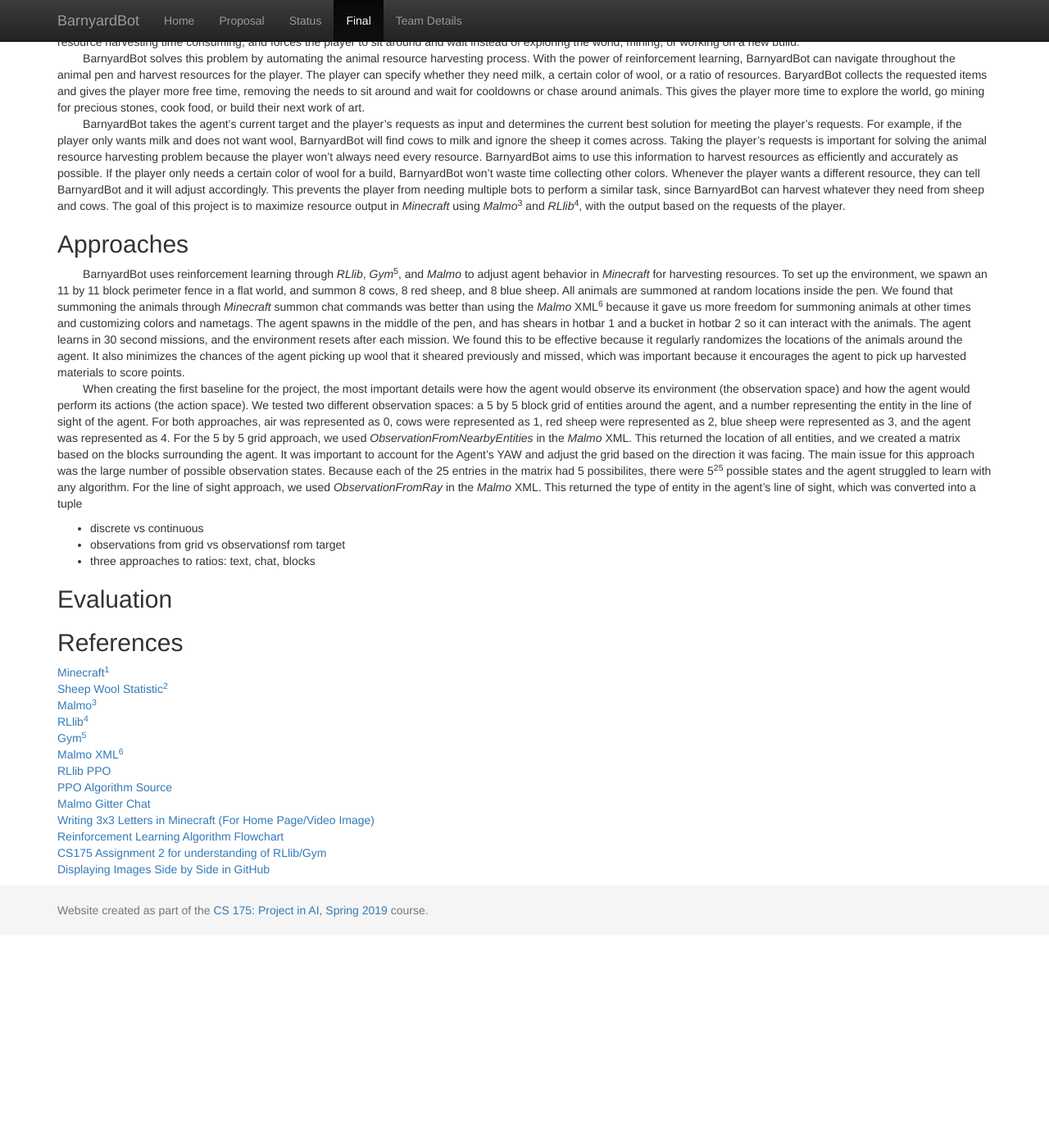
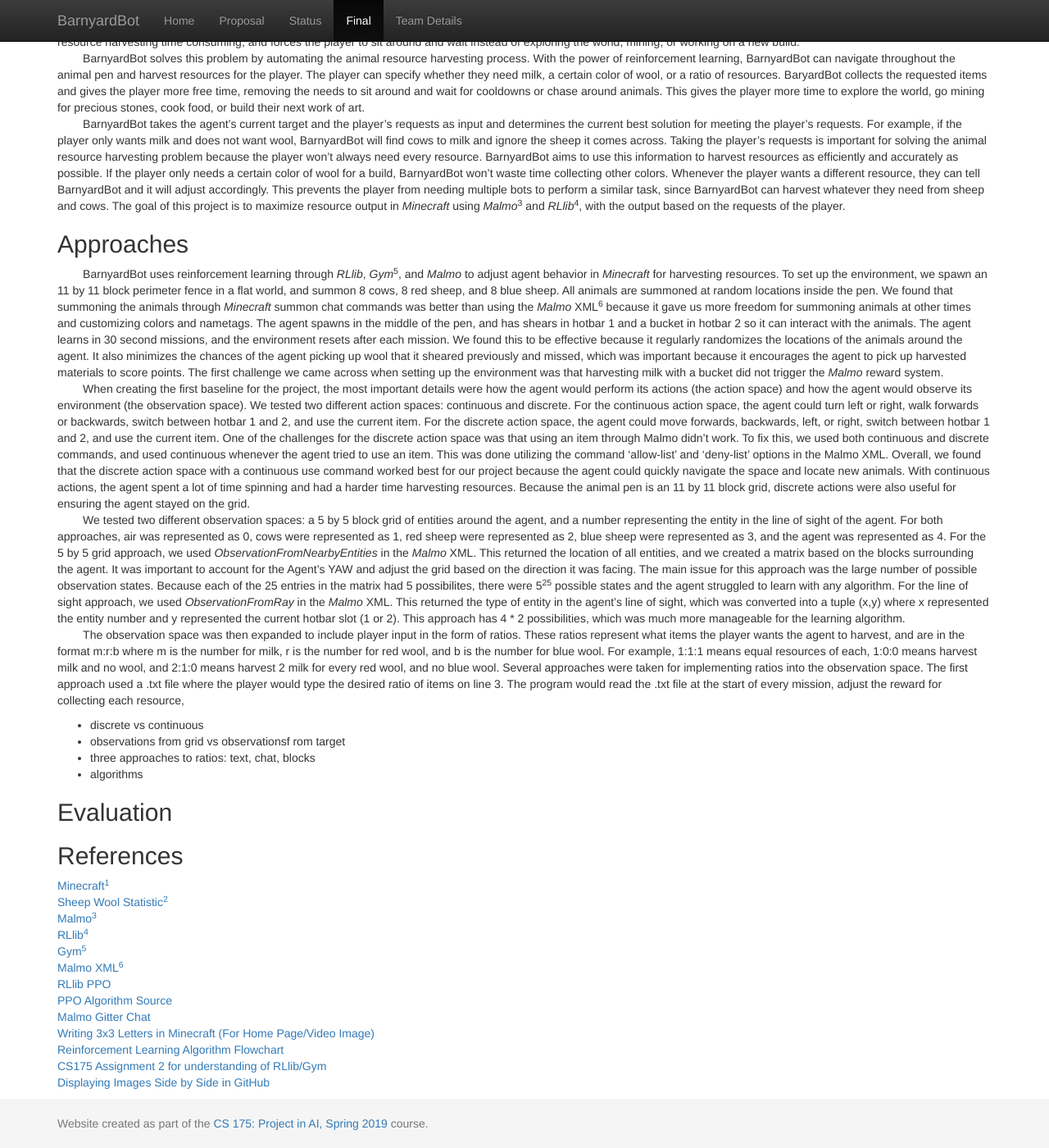
Before and after one commit to brandonmeyer/BarnyardBot, a Jekyll site: the page built from docs/final.md, in a window 1280 px wide and 1400 px high, scrolled down 588 px. Shown: the whole window at 82% size. Built offline with Jekyll 4.4.1, drawn with Linux system fonts in a browser that asks for light colours; before the commit the page ends 1728 px from its top, so only the background shows below that.

Commit message:
Update final.md

```diff
--- a/docs/final.md
+++ b/docs/final.md
@@ -11,12 +11,15 @@ title: Final Report
 &nbsp;&nbsp;&nbsp;&nbsp;&nbsp;&nbsp;&nbsp;&nbsp;BarnyardBot takes the agent's current target and the player's requests as input and determines the current best solution for meeting the player's requests. For example, if the player only wants milk and does not want wool, BarnyardBot will find cows to milk and ignore the sheep it comes across. Taking the player's requests is important for solving the animal resource harvesting problem because the player won't always need every resource. BarnyardBot aims to use this information to harvest resources as efficiently and accurately as possible. If the player only needs a certain color of wool for a build, BarnyardBot won't waste time collecting other colors. Whenever the player wants a different resource, they can tell BarnyardBot and it will adjust accordingly. This prevents the player from needing multiple bots to perform a similar task, since BarnyardBot can harvest whatever they need from sheep and cows. The goal of this project is to maximize resource output in *Minecraft* using *Malmo*<sup>3</sup> and *RLlib*<sup>4</sup>, with the output based on the requests of the player.
 
 ## Approaches
-&nbsp;&nbsp;&nbsp;&nbsp;&nbsp;&nbsp;&nbsp;&nbsp;BarnyardBot uses reinforcement learning through *RLlib*, *Gym*<sup>5</sup>, and *Malmo* to adjust agent behavior in *Minecraft* for harvesting resources. To set up the environment, we spawn an 11 by 11 block perimeter fence in a flat world, and summon 8 cows, 8 red sheep, and 8 blue sheep. All animals are summoned at random locations inside the pen. We found that summoning the animals through *Minecraft* summon chat commands was better than using the *Malmo* XML<sup>6</sup> because it gave us more freedom for summoning animals at other times and customizing colors and nametags. The agent spawns in the middle of the pen, and has shears in hotbar 1 and a bucket in hotbar 2 so it can interact with the animals. The agent learns in 30 second missions, and the environment resets after each mission. We found this to be effective because it regularly randomizes the locations of the animals around the agent. It also minimizes the chances of the agent picking up wool that it sheared previously and missed, which was important because it encourages the agent to pick up harvested materials to score points.  <br/>
-&nbsp;&nbsp;&nbsp;&nbsp;&nbsp;&nbsp;&nbsp;&nbsp;When creating the first baseline for the project, the most important details were how the agent would observe its environment (the observation space) and how the agent would perform its actions (the action space). We tested two different observation spaces: a 5 by 5 block grid of entities around the agent, and a number representing the entity in the line of sight of the agent. For both approaches, air was represented as 0, cows were represented as 1, red sheep were represented as 2, blue sheep were represented as 3, and the agent was represented as 4. For the 5 by 5 grid approach, we used *ObservationFromNearbyEntities* in the *Malmo* XML. This returned the location of all entities, and we created a matrix based on the blocks surrounding the agent. It was important to account for the Agent's YAW and adjust the grid based on the direction it was facing. The main issue for this approach was the large number of possible observation states. Because each of the 25 entries in the matrix had 5 possibilites, there were 5<sup>25</sup> possible states and the agent struggled to learn with any algorithm. For the line of sight approach, we used *ObservationFromRay* in the *Malmo* XML. This returned the type of entity in the agent's line of sight, which was converted into a tuple
+&nbsp;&nbsp;&nbsp;&nbsp;&nbsp;&nbsp;&nbsp;&nbsp;BarnyardBot uses reinforcement learning through *RLlib*, *Gym*<sup>5</sup>, and *Malmo* to adjust agent behavior in *Minecraft* for harvesting resources. To set up the environment, we spawn an 11 by 11 block perimeter fence in a flat world, and summon 8 cows, 8 red sheep, and 8 blue sheep. All animals are summoned at random locations inside the pen. We found that summoning the animals through *Minecraft* summon chat commands was better than using the *Malmo* XML<sup>6</sup> because it gave us more freedom for summoning animals at other times and customizing colors and nametags. The agent spawns in the middle of the pen, and has shears in hotbar 1 and a bucket in hotbar 2 so it can interact with the animals. The agent learns in 30 second missions, and the environment resets after each mission. We found this to be effective because it regularly randomizes the locations of the animals around the agent. It also minimizes the chances of the agent picking up wool that it sheared previously and missed, which was important because it encourages the agent to pick up harvested materials to score points. The first challenge we came across when setting up the environment was that harvesting milk with a bucket did not trigger the *Malmo* reward system.  <br/>
+&nbsp;&nbsp;&nbsp;&nbsp;&nbsp;&nbsp;&nbsp;&nbsp;When creating the first baseline for the project, the most important details were how the agent would perform its actions (the action space) and how the agent would observe its environment (the observation space). We tested two different action spaces: continuous and discrete. For the continuous action space, the agent could turn left or right, walk forwards or backwards, switch between hotbar 1 and 2, and use the current item. For the discrete action space, the agent could move forwards, backwards, left, or right, switch between hotbar 1 and 2, and use the current item. One of the challenges for the discrete action space was that using an item through Malmo didn't work. To fix this, we used both continuous and discrete commands, and used continuous whenever the agent tried to use an item. This was done utilizing the command 'allow-list' and 'deny-list' options in the Malmo XML. Overall, we found that the discrete action space with a continuous use command worked best for our project because the agent could quickly navigate the space and locate new animals. With continuous actions, the agent spent a lot of time spinning and had a harder time harvesting resources. Because the animal pen is an 11 by 11 block grid, discrete actions were also useful for ensuring the agent stayed on the grid.   <br/>
+&nbsp;&nbsp;&nbsp;&nbsp;&nbsp;&nbsp;&nbsp;&nbsp;We tested two different observation spaces: a 5 by 5 block grid of entities around the agent, and a number representing the entity in the line of sight of the agent. For both approaches, air was represented as 0, cows were represented as 1, red sheep were represented as 2, blue sheep were represented as 3, and the agent was represented as 4. For the 5 by 5 grid approach, we used *ObservationFromNearbyEntities* in the *Malmo* XML. This returned the location of all entities, and we created a matrix based on the blocks surrounding the agent. It was important to account for the Agent's YAW and adjust the grid based on the direction it was facing. The main issue for this approach was the large number of possible observation states. Because each of the 25 entries in the matrix had 5 possibilites, there were 5<sup>25</sup> possible states and the agent struggled to learn with any algorithm. For the line of sight approach, we used *ObservationFromRay* in the *Malmo* XML. This returned the type of entity in the agent's line of sight, which was converted into a tuple (x,y) where x represented the entity number and y represented the current hotbar slot (1 or 2). This approach has 4 * 2 possibilities, which was much more manageable for the learning algorithm.  <br/>
+&nbsp;&nbsp;&nbsp;&nbsp;&nbsp;&nbsp;&nbsp;&nbsp;The observation space was then expanded to include player input in the form of ratios. These ratios represent what items the player wants the agent to harvest, and are in the format m:r:b where m is the number for milk, r is the number for red wool, and b is the number for blue wool. For example, 1:1:1 means equal resources of each, 1:0:0 means harvest milk and no wool, and 2:1:0 means harvest 2 milk for every red wool, and no blue wool. Several approaches were taken for implementing ratios into the observation space. The first approach used a .txt file where the player would type the desired ratio of items on line 3. The program would read the .txt file at the start of every mission, adjust the reward for collecting each resource,
 
 - discrete vs continuous
 - observations from grid vs observationsf rom target
 - three approaches to ratios: text, chat, blocks
+- algorithms
 
 ## Evaluation
 
```
